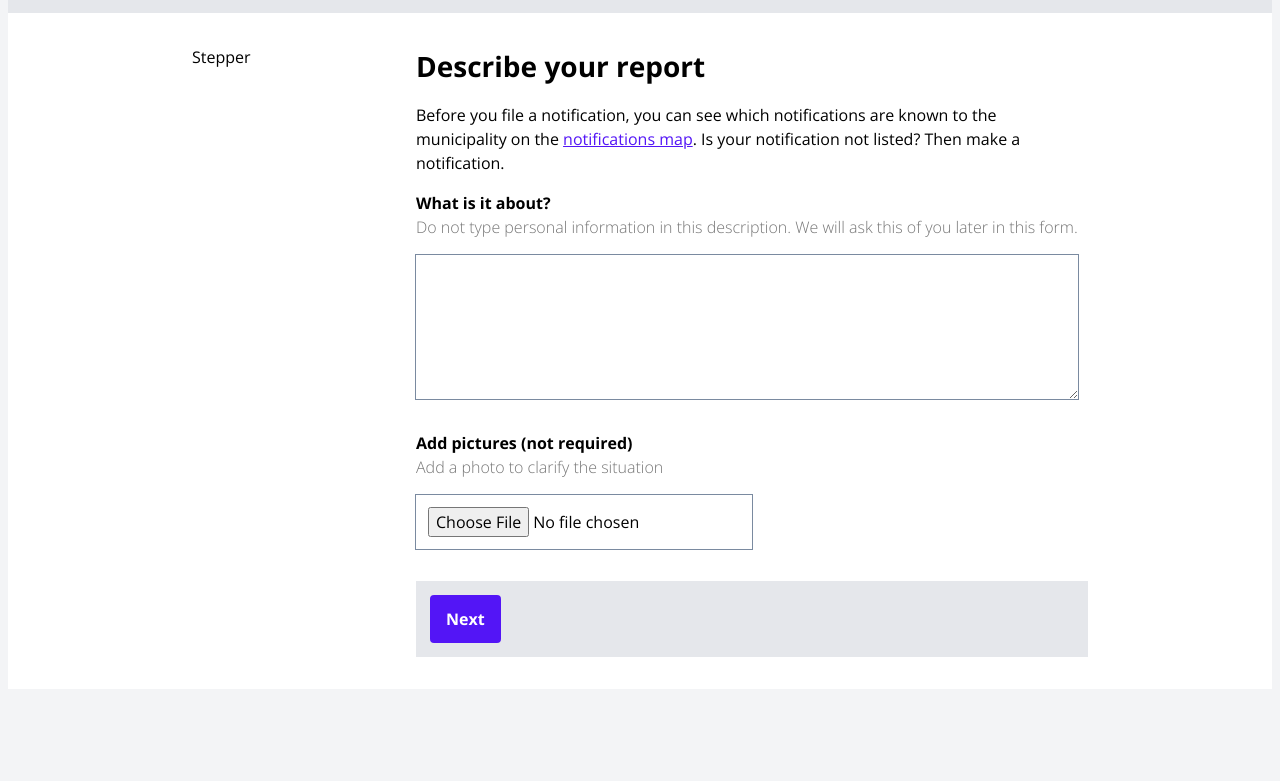
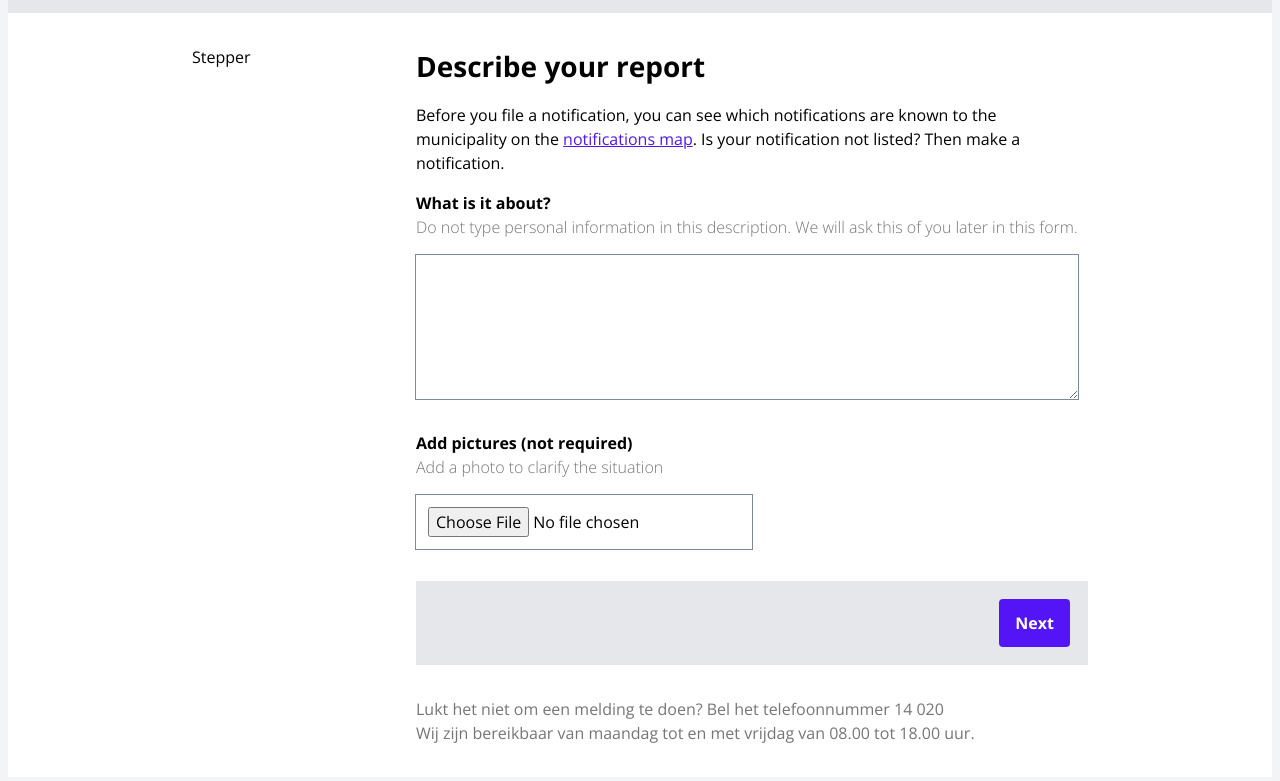
Before and after one commit to delta10/signalen-frontend-wcag, a Next.js app: page /en/incident in a window 1280 px wide. Shown: the part 225-1006 px from the top of the page. Before the commit the page ends 922 px from the top, so only its background shows below. Built offline with nearby package versions, Linux system fonts and the light colour scheme; no server answers; what axios-retry would draw is missing.

Commit message:
Finalization form footer component

```diff
--- a/src/app/[locale]/incident/components/IncidentDescriptionForm.tsx
+++ b/src/app/[locale]/incident/components/IncidentDescriptionForm.tsx
@@ -79,11 +79,17 @@ export const IncidentDescriptionForm = () => {
             </FormItem>
           )}
         />
-        <IncidentFormFooter>
+        <IncidentFormFooter className="flex justify-end">
           <Button variant="primary" type="submit">
             {t('describe_submit')}
           </Button>
         </IncidentFormFooter>
+        <p className="text-light_text">
+          Lukt het niet om een melding te doen? Bel het telefoonnummer 14 020
+          <br />
+          Wij zijn bereikbaar van maandag tot en met vrijdag van 08.00 tot 18.00
+          uur.
+        </p>
       </form>
     </Form>
   )
--- a/src/app/[locale]/incident/components/IncidentFormFooter.tsx
+++ b/src/app/[locale]/incident/components/IncidentFormFooter.tsx
@@ -1,9 +1,15 @@
 import React from 'react'
+import { cn } from '@/lib/utils/style'
 
 type IncidentFormFooterProps = {} & React.HTMLAttributes<HTMLDivElement>
 
-const IncidentFormFooter = ({ children }: IncidentFormFooterProps) => {
-  return <div className="bg-gray-200 w-full p-3">{children}</div>
+const IncidentFormFooter = ({
+  children,
+  className,
+}: IncidentFormFooterProps) => {
+  return (
+    <div className={cn('bg-gray-200 w-full p-4', className)}>{children}</div>
+  )
 }
 
 export { IncidentFormFooter }
```
